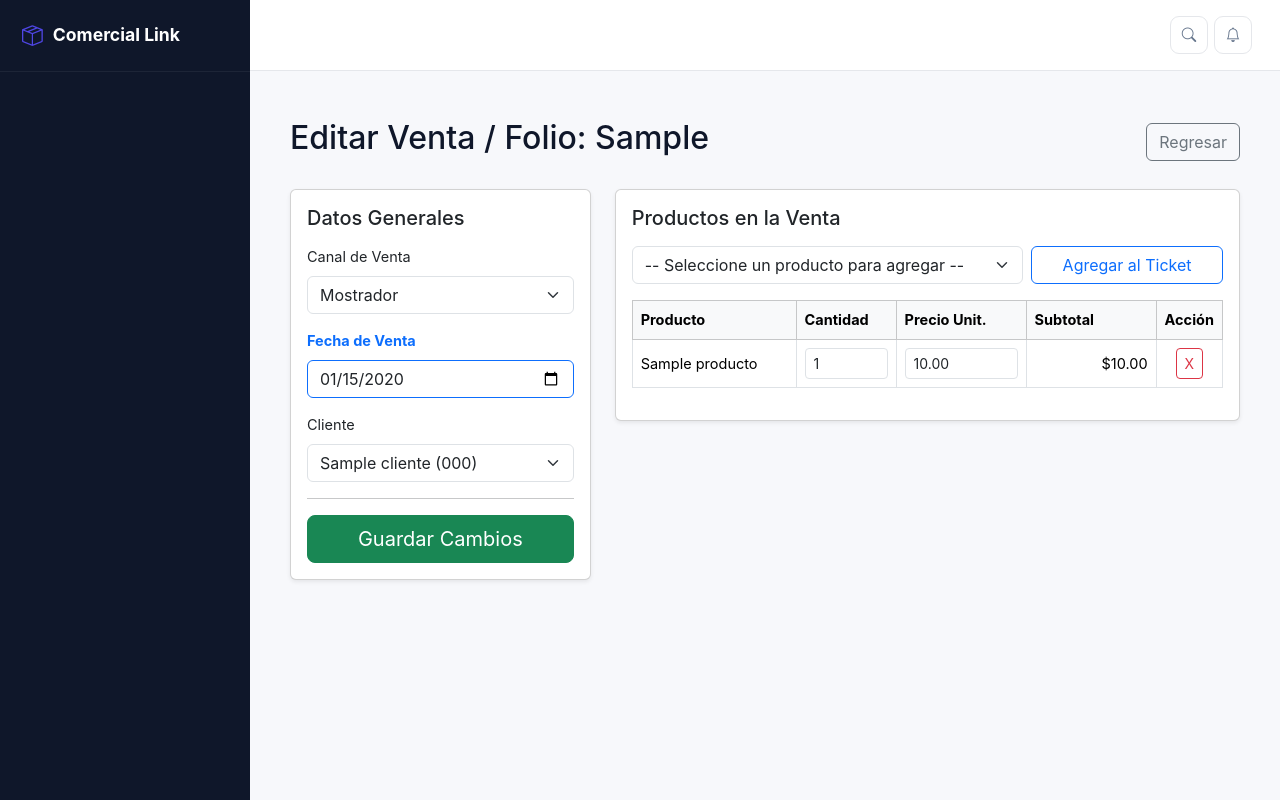
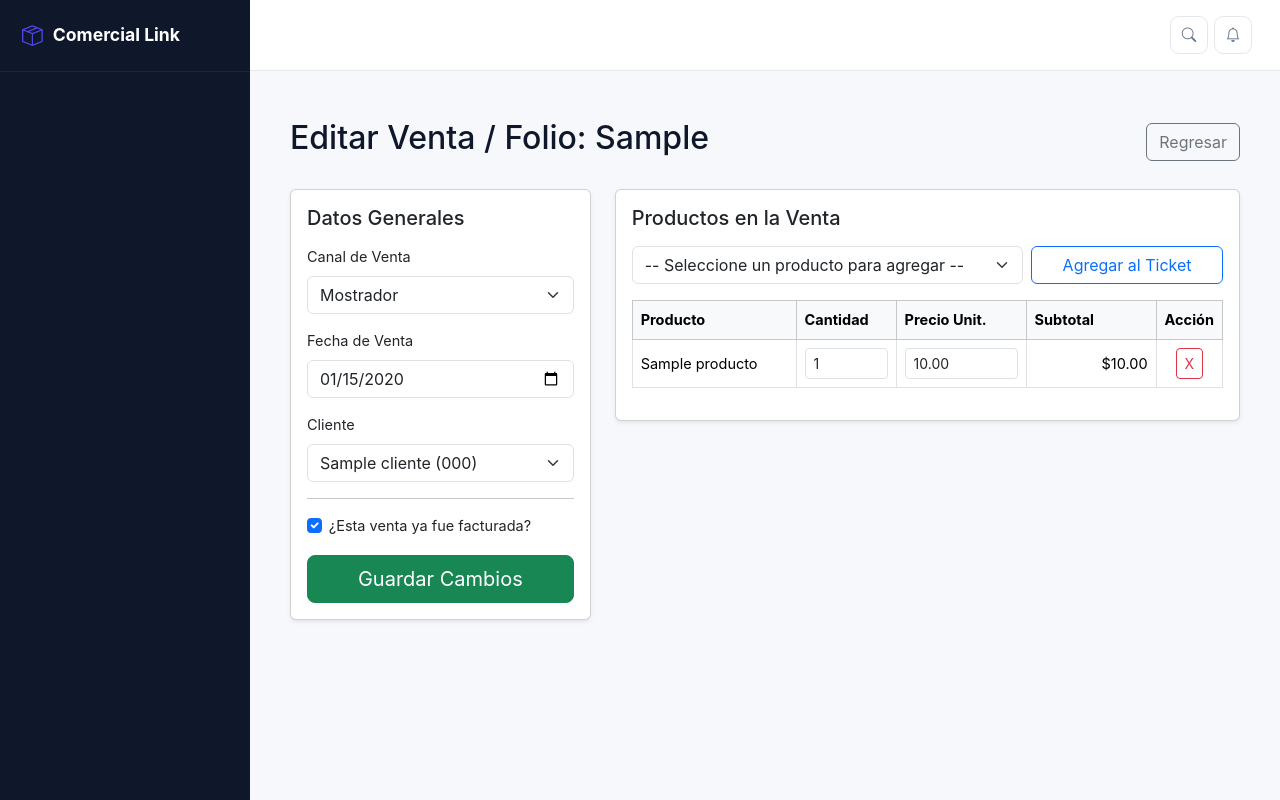
Before and after one commit to jraularanda-lab/comercial-link, a Flask app: page /ventas/editar/1 in a window 1280 px wide. Run offline with Flask 3, Linux system fonts and the light colour scheme; tables that the repository leaves empty hold one stand-in row (values such as "Sample post"); parts of the project's set-up code (start-up, migrations or seed data) failed here and were passed over.

Commit message:
Agregar checkbox de facturada en editar venta

```diff
--- a/templates/ventas/editar.html
+++ b/templates/ventas/editar.html
@@ -2,13 +2,13 @@
 {% block content %}
 <div class="container-fluid py-4">
     <div class="d-flex justify-content-between align-items-center mb-4">
-        <h2>Editar Venta / Folio: {{ venta.folio or venta.id }}</h2>
+        <h2>Editar Venta / Folio: {{ venta.folio }}</h2>
         <a href="{{ url_for('ventas.index') }}" class="btn btn-outline-secondary">Regresar</a>
     </div>
 
-    <form method="POST" id="formVenta">
+    <form method="POST" action="{{ url_for('ventas.editar', id=venta.id) }}" id="formVenta">
         <div class="row">
-            <!-- Columna Izquierda: Datos Generales (Canal, Fecha, Cliente) -->
+            <!-- Columna Izquierda: Datos Generales -->
             <div class="col-md-4">
                 <div class="card shadow-sm mb-4">
                     <div class="card-body">
@@ -26,9 +26,8 @@
                         </div>
 
                         <div class="mb-3">
-                            <label class="form-label fw-bold text-primary">Fecha de Venta</label>
-                            <!-- Aquí cambias la fecha de la venta con total libertad -->
-                            <input type="date" class="form-control border-primary" id="fecha" name="fecha" value="{{ venta.fecha.strftime('%Y-%m-%d') if venta.fecha else '' }}" required>
+                            <label class="form-label">Fecha de Venta</label>
+                            <input type="date" class="form-control" id="fecha" name="fecha" value="{{ venta.fecha.strftime('%Y-%m-%d') if venta.fecha else '' }}" required>
                         </div>
 
                         <div class="mb-3">
@@ -44,14 +43,23 @@
                         </div>
 
                         <hr>
-                        <div class="d-grid">
+
+                        <!-- ✅ NUEVO: Checkbox de Facturada para ventas antiguas -->
+                        <div class="mb-3 form-check">
+                            <input class="form-check-input" type="checkbox" name="facturada" id="facturada" value="1" {% if venta.facturada %}checked{% endif %}>
+                            <label class="form-check-label" for="facturada">
+                                ¿Esta venta ya fue facturada?
+                            </label>
+                        </div>
+
+                        <div class="d-grid mt-3">
                             <button type="submit" class="btn btn-success btn-lg">Guardar Cambios</button>
                         </div>
                     </div>
                 </div>
             </div>
 
-            <!-- Columna Derecha: Selección y Edición de Productos -->
+            <!-- Columna Derecha: Productos -->
             <div class="col-md-8">
                 <div class="card shadow-sm mb-4">
                     <div class="card-body">
@@ -85,13 +93,13 @@
                                     </tr>
                                 </thead>
                                 <tbody>
-                                    <!-- Cargar productos actuales de la venta -->
-                                    {% for det in detalles %}
+                                    <!-- Cargar los detalles actuales de la venta -->
+                                    {% for d in detalles %}
                                     <tr>
-                                        <td>{{ det.producto.nombre if det.producto else 'Producto' }} <input type="hidden" name="producto_id[]" value="{{ det.id_producto }}"></td>
-                                        <td><input type="number" name="cantidad[]" value="{{ det.cantidad }}" min="1" class="form-control form-control-sm input-cantidad" onchange="actualizarSubtotalFila(this.closest('tr'))"></td>
-                                        <td><input type="number" step="0.01" name="precio[]" value="{{ det.precio_unitario }}" class="form-control form-control-sm input-precio" onchange="actualizarSubtotalFila(this.closest('tr'))"></td>
-                                        <td class="text-end subtotal-linea">${{ "%.2f"|format(det.cantidad * det.precio_unitario) }}</td>
+                                        <td>{{ d.producto.nombre }} <input type="hidden" name="producto_id[]" value="{{ d.id_producto }}"></td>
+                                        <td><input type="number" name="cantidad[]" value="{{ d.cantidad }}" min="1" class="form-control form-control-sm input-cantidad" onchange="actualizarSubtotalFila(this.closest('tr'))"></td>
+                                        <td><input type="number" step="0.01" name="precio[]" value="{{ d.precio_unitario }}" class="form-control form-control-sm input-precio" onchange="actualizarSubtotalFila(this.closest('tr'))"></td>
+                                        <td class="text-end subtotal-linea">${{ "%.2f"|format(d.cantidad * d.precio_unitario) }}</td>
                                         <td class="text-center"><button type="button" class="btn btn-sm btn-outline-danger" onclick="this.closest('tr').remove()">X</button></td>
                                     </tr>
                                     {% endfor %}
@@ -120,12 +128,17 @@ document.getElementById('btnAgregarProducto').addEventListener('click', function
     const precio = parseFloat(option.getAttribute('data-precio'));
     const stock = parseInt(option.getAttribute('data-stock'));
 
+    if (stock < 1) {
+        alert('Producto sin stock disponible.');
+        return;
+    }
+
     const tbody = document.querySelector('#tablaDetalle tbody');
 
     const tr = document.createElement('tr');
     tr.innerHTML = `
         <td>${nombre} <input type="hidden" name="producto_id[]" value="${id}"></td>
-        <td><input type="number" name="cantidad[]" value="1" min="1" class="form-control form-control-sm input-cantidad" onchange="actualizarSubtotalFila(this.closest('tr'))"></td>
+        <td><input type="number" name="cantidad[]" value="1" min="1" max="${stock}" class="form-control form-control-sm input-cantidad" onchange="actualizarSubtotalFila(this.closest('tr'))"></td>
         <td><input type="number" step="0.01" name="precio[]" value="${precio}" class="form-control form-control-sm input-precio" onchange="actualizarSubtotalFila(this.closest('tr'))"></td>
         <td class="text-end subtotal-linea">$${precio.toFixed(2)}</td>
         <td class="text-center"><button type="button" class="btn btn-sm btn-outline-danger" onclick="this.closest('tr').remove()">X</button></td>
```
